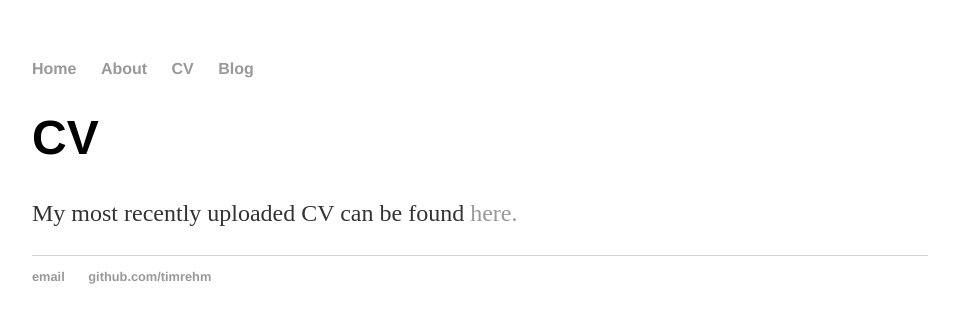
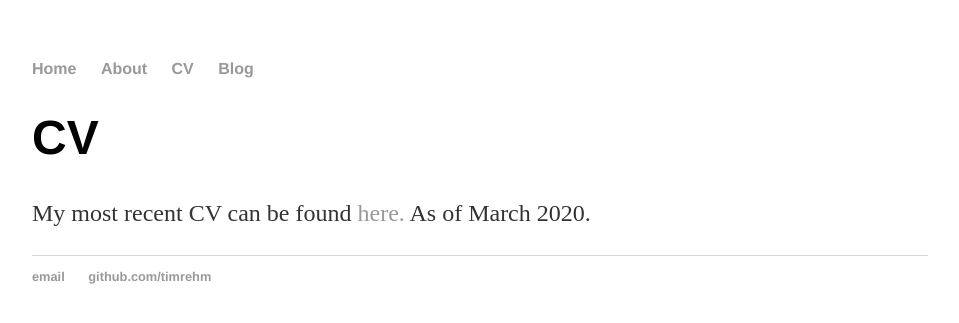
Before and after one commit to timrehm/timrehm.github.io, a Jekyll site: the page built from cv/index.html, in a window 1280 px wide. Shown: the top 323 px of the page, without its empty margins (160-1119 px from the left). Built offline with Jekyll 4.4.1, drawn with Linux system fonts in a browser that asks for light colours.

Commit message:
Update index.html

```diff
--- a/cv/index.html
+++ b/cv/index.html
@@ -3,4 +3,4 @@ layout: default
 title: CV
 ---
 	<h1>{{ page.title }}</h1>
-	<p>My most recently uploaded CV can be found <a href="/pdfs/cv.pdf" class="image fit">here.</a></p>
+	<p>My most recent CV can be found <a href="/pdfs/cv.pdf" class="image fit">here.</a> As of March 2020.</p>
```
